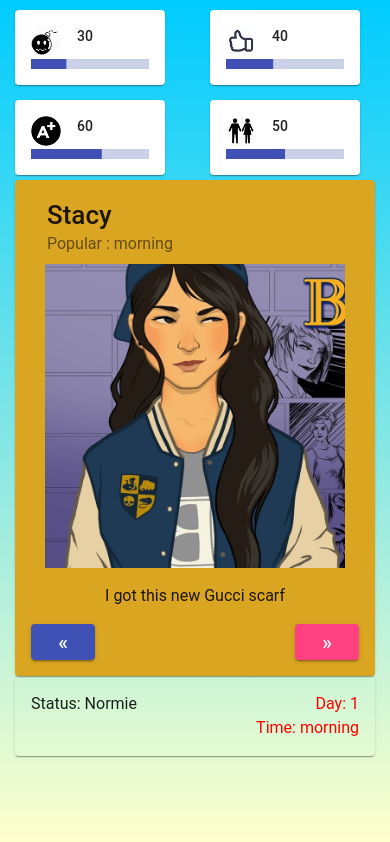
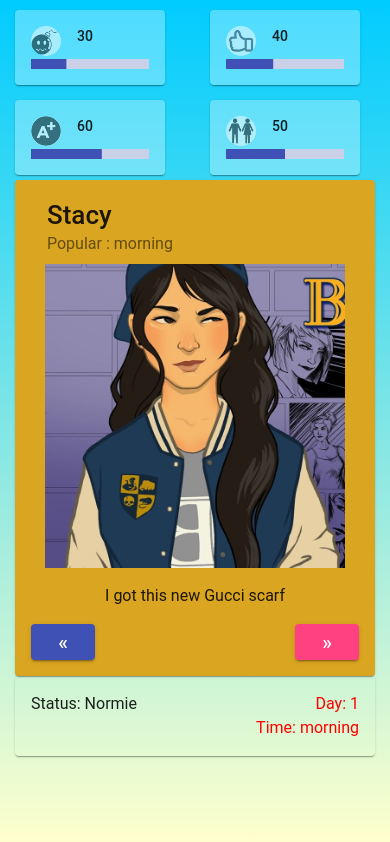
Before and after one commit to hagixxg28/SchoolGame, an Angular app: page / in a window 390 px wide. Built offline with nearby package versions, Linux system fonts and the light colour scheme.

Commit message:
small opcaity change to bars

```diff
--- a/src/app/components/bar/bar.component.css
+++ b/src/app/components/bar/bar.component.css
@@ -8,6 +8,7 @@
   margin-bottom: 25px;
   margin-top: 50px;
   width: 250px;
+  background: rgba(255, 255, 255, 0.3);
 }
 
 span {
@@ -69,6 +70,7 @@ span {
     border-radius: 50%;
     flex-shrink: 0;
     object-fit: cover;
+    opacity: 0.5;
   }
 
   .previewIcon {
```
